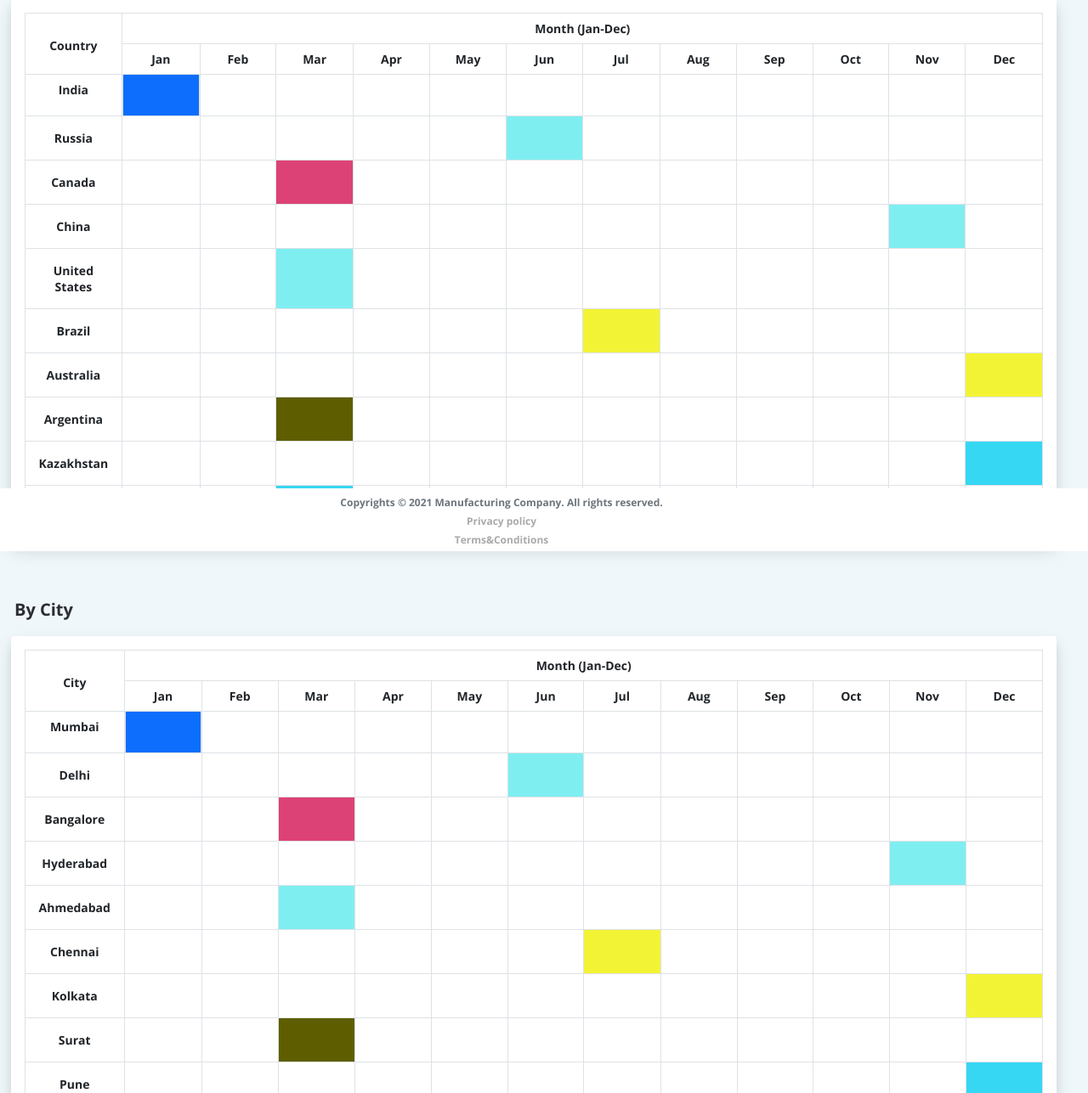
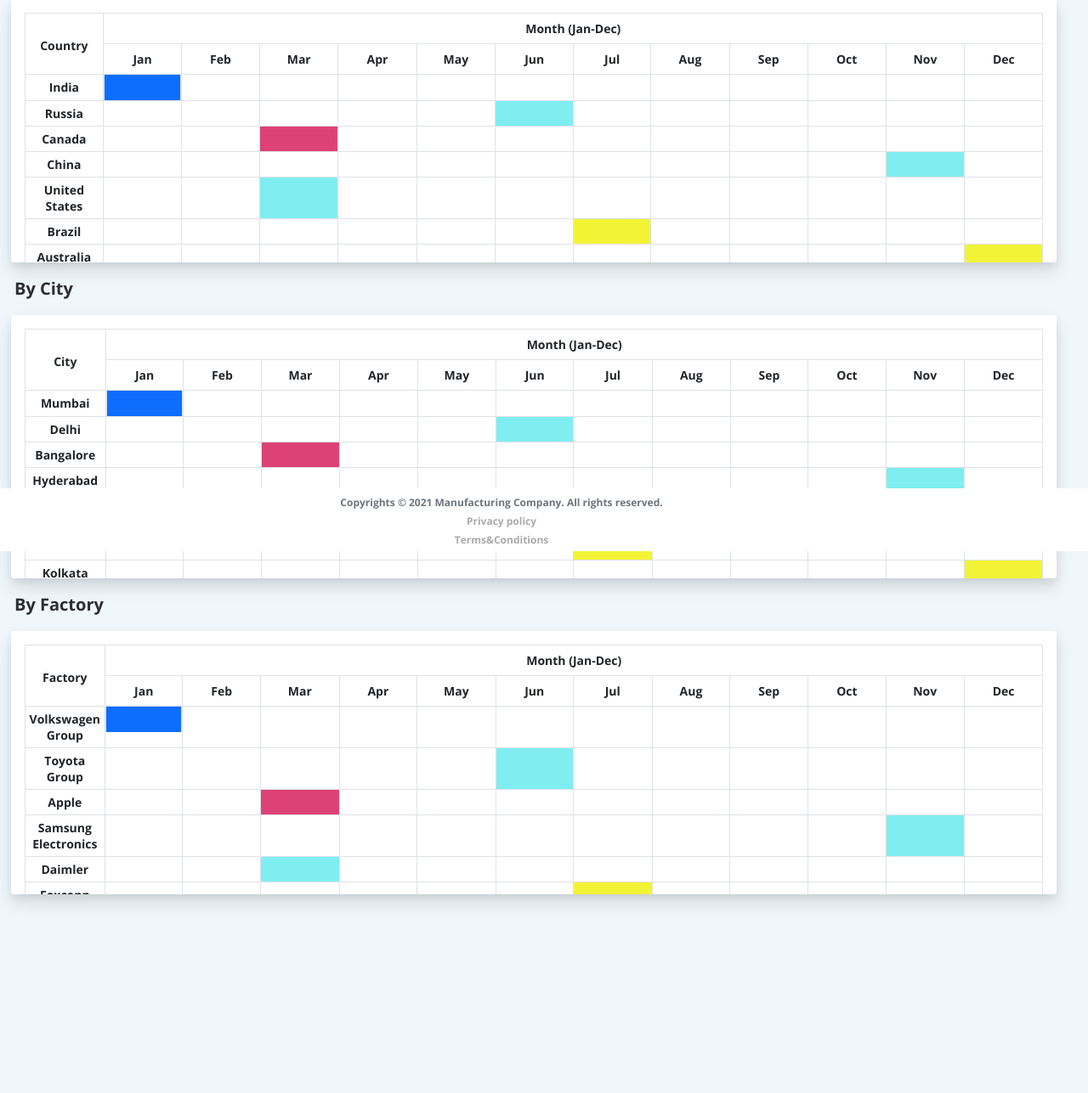
Before and after one commit to Prathipaveni/manufacturing-company, a plain HTML site: page birdview.html in a window 1280 px wide. Shown: the part 151-1438 px from the top of the page at 85% size. After the commit the page ends 1300 px from the top, so only its background shows below. Drawn offline with nearby package versions, Linux system fonts and the light colour scheme.

Commit message:
changes Table

```diff
--- a/birdview.html
+++ b/birdview.html
@@ -76,9 +76,9 @@
                     </div>
                 </div>
 
-                <div class="row mt-3 mb-5">
+                <div class="row mt-3">
                     <p class="country">By Country</p>
-                    <div class="card table-responsive p-3" style="width: 98%;margin: auto;height: 640px;">
+                    <div class="card table-responsive p-3" style="width: 98%;margin: auto;height: 310px;">
                         <table class="table table-bordered text-center">
                             <thead>
                                 <tr>
@@ -102,8 +102,8 @@
                             </thead>
                             <tbody>
                                 <tr>
-                                    <th scope="row" style="font-size: 14px;">India</th>
-                                    <td class="bg-primary p-4 w-100 text-center" data-bs-toggle="modal"
+                                    <th scope="row" class="pad-place" style="font-size: 14px;">India</th>
+                                    <td class="bg-primary pad-month w-100 text-center" data-bs-toggle="modal"
                                         data-bs-target="#exampleModal" type="button">
                                     </td>
                                     <td></td>
@@ -119,7 +119,7 @@
                                     <td></td>
                                 </tr>
                                 <tr>
-                                    <th scope="row text-end" class="p-3" style="font-size: 14px;">Russia</th>
+                                    <th scope="row text-end" class="pad-place" style="font-size: 14px;">Russia</th>
                                     <td></td>
                                     <td></td>
                                     <td></td>
@@ -134,7 +134,7 @@
                                     <td></td>
                                 </tr>
                                 <tr>
-                                    <th scope="row" class="p-3" style="font-size: 14px;">Canada</th>
+                                    <th scope="row" class="pad-place" style="font-size: 14px;">Canada</th>
                                     <td></td>
                                     <td></td>
                                     <td style="background-color: rgb(221, 66, 118);"></td>
@@ -149,7 +149,7 @@
                                     <td></td>
                                 </tr>
                                 <tr>
-                                    <th scope="row" class="p-3" style="font-size: 14px;">China</th>
+                                    <th scope="row" class="pad-place" style="font-size: 14px;">China</th>
                                     <td></td>
                                     <td></td>
                                     <td></td>
@@ -164,7 +164,7 @@
                                     <td></td>
                                 </tr>
                                 <tr>
-                                    <th scope="row" class="p-3" style="font-size: 14px;">United States</th>
+                                    <th scope="row" class="pad-place" style="font-size: 14px;">United States</th>
                                     <td></td>
                                     <td></td>
                                     <td style="background-color: rgb(127, 238, 241);"></td>
@@ -179,14 +179,14 @@
                                     <td></td>
                                 </tr>
                                 <tr>
-                                    <th scope="row" class="p-3" style="font-size: 14px;">Brazil</th>
+                                    <th scope="row" class="pad-place" style="font-size: 14px;">Brazil</th>
                                     <td></td>
                                     <td></td>
                                     <td></td>
                                     <td></td>
                                     <td></td>
                                     <td></td>
-                                    <td class="p-4" style="background-color: rgb(243, 243, 54);"></td>
+                                    <td style="background-color: rgb(243, 243, 54);"></td>
                                     <td></td>
                                     <td></td>
                                     <td></td>
@@ -194,7 +194,7 @@
                                     <td></td>
                                 </tr>
                                 <tr>
-                                    <th scope="row" class="p-3" style="font-size: 14px;">Australia</th>
+                                    <th scope="row" class="pad-place" style="font-size: 14px;">Australia</th>
                                     <td></td>
                                     <td></td>
                                     <td></td>
@@ -206,13 +206,13 @@
                                     <td></td>
                                     <td></td>
                                     <td></td>
-                                    <td class="p-4" style="background-color: rgb(243, 243, 54);"></td>
+                                    <td style="background-color: rgb(243, 243, 54);"></td>
                                 </tr>
                                 <tr>
-                                    <th scope="row" class="p-3" style="font-size: 14px;">Argentina</th>
+                                    <th scope="row" class="pad-place" style="font-size: 14px;">Argentina</th>
                                     <td></td>
                                     <td></td>
-                                    <td class="p-4" style="background-color: rgb(94, 94, 0);"></td>
+                                    <td style="background-color: rgb(94, 94, 0);"></td>
                                     <td></td>
                                     <td></td>
                                     <td></td>
@@ -224,7 +224,7 @@
                                     <td></td>
                                 </tr>
                                 <tr>
-                                    <th scope="row" class="p-3" style="font-size: 14px;">Kazakhstan</th>
+                                    <th scope="row" class="pad-place" style="font-size: 14px;">Kazakhstan</th>
                                     <td></td>
                                     <td></td>
                                     <td></td>
@@ -236,13 +236,13 @@
                                     <td></td>
                                     <td></td>
                                     <td></td>
-                                    <td class="p-4" style="background-color: rgb(54, 215, 243);"></td>
+                                    <td style="background-color: rgb(54, 215, 243);"></td>
                                 </tr>
                                 <tr>
-                                    <th scope="row" class="p-3" style="font-size: 14px;">Sudan</th>
+                                    <th scope="row" class="pad-place" style="font-size: 14px;">Sudan</th>
                                     <td></td>
                                     <td></td>
-                                    <td class="p-4" style="background-color: rgb(54, 215, 243);"></td>
+                                    <td style="background-color: rgb(54, 215, 243);"></td>
                                     <td></td>
                                     <td></td>
                                     <td></td>
@@ -258,9 +258,9 @@
                     </div>
                 </div>
 
-                <div class="row mt-3 mb-5">
+                <div class="row mt-3">
                     <p class="country">By City</p>
-                    <div class="card table-responsive p-3" style="width: 98%;margin: auto;height: 640px;">
+                    <div class="card table-responsive p-3" style="width: 98%;margin: auto;height: 310px;">
                         <table class="table table-bordered text-center">
                             <thead>
                                 <tr>
@@ -284,8 +284,8 @@
                             </thead>
                             <tbody>
                                 <tr>
-                                    <th scope="row" style="font-size: 14px;">Mumbai</th>
-                                    <td class="bg-primary p-4 w-100 text-center" data-bs-toggle="modal"
+                                    <th scope="row" class="pad-place" style="font-size: 14px;">Mumbai</th>
+                                    <td class="bg-primary pad-month w-100 text-center" data-bs-toggle="modal"
                                         data-bs-target="#exampleModal" type="button">
                                     </td>
                                     <td></td>
@@ -301,7 +301,7 @@
                                     <td></td>
                                 </tr>
                                 <tr>
-                                    <th scope="row text-end" class="p-3" style="font-size: 14px;">Delhi</th>
+                                    <th scope="row text-end" class="pad-place" style="font-size: 14px;">Delhi</th>
                                     <td></td>
                                     <td></td>
                                     <td></td>
@@ -316,7 +316,7 @@
                                     <td></td>
                                 </tr>
                                 <tr>
-                                    <th scope="row" class="p-3" style="font-size: 14px;">Bangalore</th>
+                                    <th scope="row" class="pad-place" style="font-size: 14px;">Bangalore</th>
                                     <td></td>
                                     <td></td>
                                     <td style="background-color: rgb(221, 66, 118);"></td>
@@ -331,7 +331,7 @@
                                     <td></td>
                                 </tr>
                                 <tr>
-                                    <th scope="row" class="p-3" style="font-size: 14px;">Hyderabad</th>
+                                    <th scope="row" class="pad-place" style="font-size: 14px;">Hyderabad</th>
                                     <td></td>
                                     <td></td>
                                     <td></td>
@@ -346,7 +346,7 @@
                                     <td></td>
                                 </tr>
                                 <tr>
-                                    <th scope="row" class="p-3" style="font-size: 14px;">Ahmedabad</th>
+                                    <th scope="row" class="pad-place" style="font-size: 14px;">Ahmedabad</th>
                                     <td></td>
                                     <td></td>
                                     <td style="background-color: rgb(127, 238, 241);"></td>
@@ -361,7 +361,7 @@
                                     <td></td>
                                 </tr>
                                 <tr>
-                                    <th scope="row" class="p-3" style="font-size: 14px;">Chennai</th>
+                                    <th scope="row" class="pad-place" style="font-size: 14px;">Chennai</th>
                                     <td></td>
                                     <td></td>
                                     <td></td>
@@ -376,7 +376,7 @@
                                     <td></td>
                                 </tr>
                                 <tr>
-                                    <th scope="row" class="p-3" style="font-size: 14px;">Kolkata</th>
+                                    <th scope="row" class="pad-place" style="font-size: 14px;">Kolkata</th>
                                     <td></td>
                                     <td></td>
                                     <td></td>
@@ -391,7 +391,7 @@
                                     <td class="p-4" style="background-color: rgb(243, 243, 54);"></td>
                                 </tr>
                                 <tr>
-                                    <th scope="row" class="p-3" style="font-size: 14px;">Surat</th>
+                                    <th scope="row" class="pad-place" style="font-size: 14px;">Surat</th>
                                     <td></td>
                                     <td></td>
                                     <td class="p-4" style="background-color: rgb(94, 94, 0);"></td>
@@ -406,7 +406,7 @@
                                     <td></td>
                                 </tr>
                                 <tr>
-                                    <th scope="row" class="p-3" style="font-size: 14px;">Pune</th>
+                                    <th scope="row" class="pad-place" style="font-size: 14px;">Pune</th>
                                     <td></td>
                                     <td></td>
                                     <td></td>
@@ -421,7 +421,7 @@
                                     <td class="p-4" style="background-color: rgb(54, 215, 243);"></td>
                                 </tr>
                                 <tr>
-                                    <th scope="row" class="p-3" style="font-size: 14px;">Jaipur</th>
+                                    <th scope="row" class="pad-place" style="font-size: 14px;">Jaipur</th>
                                     <td></td>
                                     <td></td>
                                     <td class="p-4" style="background-color: rgb(54, 215, 243);"></td>
@@ -442,7 +442,7 @@
 
                 <div class="row mt-3 mb-5">
                     <p class="country">By Factory</p>
-                    <div class="card table-responsive p-3" style="width: 98%;margin: auto;height: 640px;">
+                    <div class="card table-responsive p-3" style="width: 98%;margin: auto;height: 310px;">
                         <table class="table table-bordered text-center">
                             <thead>
                                 <tr>
@@ -466,8 +466,8 @@
                             </thead>
                             <tbody>
                                 <tr>
-                                    <th scope="row" style="font-size: 14px;">Volkswagen Group</th>
-                                    <td class="bg-primary p-4 w-100 text-center" data-bs-toggle="modal"
+                                    <th scope="row" class="pad-place" style="font-size: 14px;">Volkswagen Group</th>
+                                    <td class="bg-primary pad-month w-100 text-center" data-bs-toggle="modal"
                                         data-bs-target="#exampleModal" type="button">
                                     </td>
                                     <td></td>
@@ -483,7 +483,7 @@
                                     <td></td>
                                 </tr>
                                 <tr>
-                                    <th scope="row text-end" class="p-3" style="font-size: 14px;">Toyota Group</th>
+                                    <th scope="row text-end" class="pad-place" style="font-size: 14px;">Toyota Group</th>
                                     <td></td>
                                     <td></td>
                                     <td></td>
@@ -498,7 +498,7 @@
                                     <td></td>
                                 </tr>
                                 <tr>
-                                    <th scope="row" class="p-3" style="font-size: 14px;">Apple</th>
+                                    <th scope="row" class="pad-place" style="font-size: 14px;">Apple</th>
                                     <td></td>
                                     <td></td>
                                     <td style="background-color: rgb(221, 66, 118);"></td>
@@ -513,7 +513,7 @@
                                     <td></td>
                                 </tr>
                                 <tr>
-                                    <th scope="row" class="p-3" style="font-size: 14px;">Samsung Electronics</th>
+                                    <th scope="row" class="pad-place" style="font-size: 14px;">Samsung Electronics</th>
                                     <td></td>
                                     <td></td>
                                     <td></td>
@@ -528,7 +528,7 @@
                                     <td></td>
                                 </tr>
                                 <tr>
-                                    <th scope="row" class="p-3" style="font-size: 14px;">Daimler</th>
+                                    <th scope="row" class="pad-place" style="font-size: 14px;">Daimler</th>
                                     <td></td>
                                     <td></td>
                                     <td style="background-color: rgb(127, 238, 241);"></td>
@@ -543,7 +543,7 @@
                                     <td></td>
                                 </tr>
                                 <tr>
-                                    <th scope="row" class="p-3" style="font-size: 14px;">Foxconn</th>
+                                    <th scope="row" class="pad-place" style="font-size: 14px;">Foxconn</th>
                                     <td></td>
                                     <td></td>
                                     <td></td>
@@ -558,7 +558,7 @@
                                     <td></td>
                                 </tr>
                                 <tr>
-                                    <th scope="row" class="p-3" style="font-size: 14px;">Ford</th>
+                                    <th scope="row" class="pad-place" style="font-size: 14px;">Ford</th>
                                     <td></td>
                                     <td></td>
                                     <td></td>
@@ -573,7 +573,7 @@
                                     <td class="p-4" style="background-color: rgb(243, 243, 54);"></td>
                                 </tr>
                                 <tr>
-                                    <th scope="row" class="p-3" style="font-size: 14px;">Cardinal Health</th>
+                                    <th scope="row" class="pad-place" style="font-size: 14px;">Cardinal Health</th>
                                     <td></td>
                                     <td></td>
                                     <td class="p-4" style="background-color: rgb(94, 94, 0);"></td>
@@ -588,7 +588,7 @@
                                     <td></td>
                                 </tr>
                                 <tr>
-                                    <th scope="row" class="p-3" style="font-size: 14px;">Honda</th>
+                                    <th scope="row" class="pad-place" style="font-size: 14px;">Honda</th>
                                     <td></td>
                                     <td></td>
                                     <td></td>
@@ -603,7 +603,7 @@
                                     <td class="p-4" style="background-color: rgb(54, 215, 243);"></td>
                                 </tr>
                                 <tr>
-                                    <th scope="row" class="p-3" style="font-size: 14px;">BMW</th>
+                                    <th scope="row" class="pad-place" style="font-size: 14px;">BMW</th>
                                     <td></td>
                                     <td></td>
                                     <td class="p-4" style="background-color: rgb(54, 215, 243);"></td>
--- a/style.css
+++ b/style.css
@@ -83,10 +83,6 @@ font-weight: bold;
     height: 50px;
   }
 
-  .card{
-    overflow: hidden !important;
-  }
-
   .breadcrumbs{
     color: #b2b3bd;
   }
@@ -123,11 +119,29 @@ font-weight: bold;
     font-size: 20px;
   }
 
-  @media (max-width: 1500px) {
-    .card{
-      overflow-y: scroll !important;
-    }
-    }
+  .pad-place{
+    padding: 5px !important;
+  }
+
+  .pad-month{
+    padding: 15px !important;
+  }
+
+  ::-webkit-scrollbar {
+    width: 4px !important;
+  }
+
+  ::-webkit-scrollbar-track {
+    background: #f1f1f1;
+  }
+
+  ::-webkit-scrollbar-thumb {
+    background: #888;
+  }
+
+  ::-webkit-scrollbar-thumb:hover {
+    background: #555;
+  }
 
     /* BirdView CSS  */
 
```
Also changed, not shown: dashboard.html (+21 -47 lines), planboard.html (+18 -18 lines).
